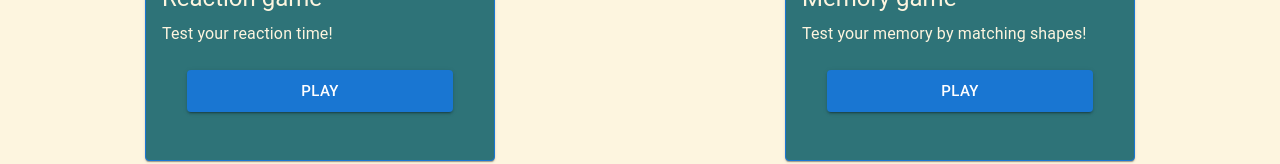
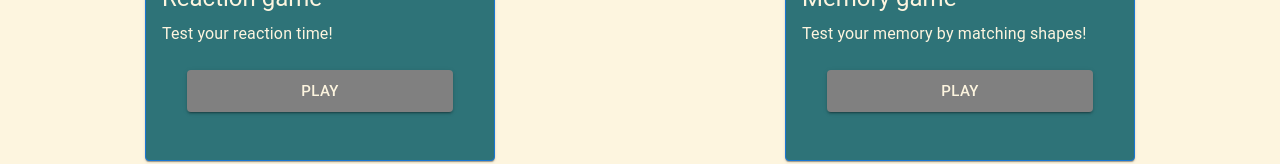
Before and after one commit to san0014s/Cog-Web-App, a React (Create React App) app: page /games in a window 1280 px wide. Shown: the part 324-488 px from the top of the page. Built offline with nearby package versions, Linux system fonts and the light colour scheme; no server answers.

Commit message:
play button color

```diff
--- a/src/routes/Games.js
+++ b/src/routes/Games.js
@@ -118,6 +118,8 @@ export default function Games() {
                                             marginLeft: '10%',
                                             marginRight: '10%',
                                             marginBottom: '10%',
+                                            color: '#fdf5df',
+                                            backgroundColor: 'gray',
                                         }}
                                     >
                                         Play
```
